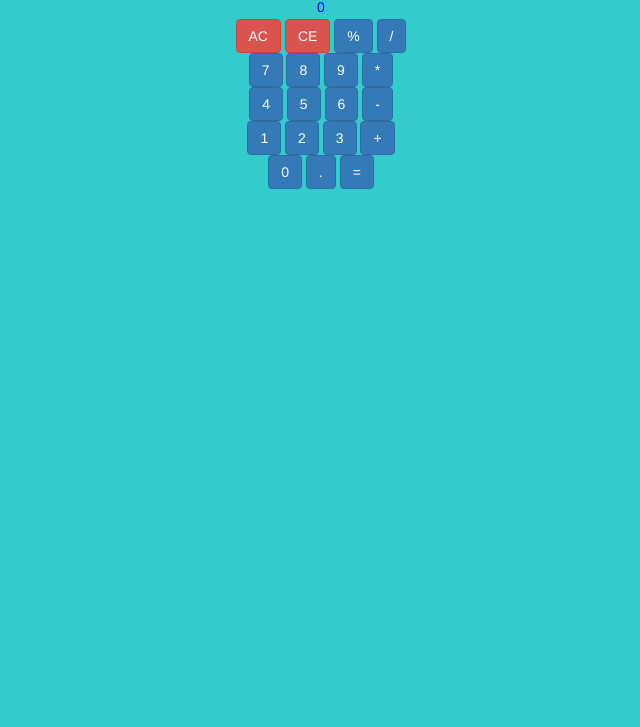
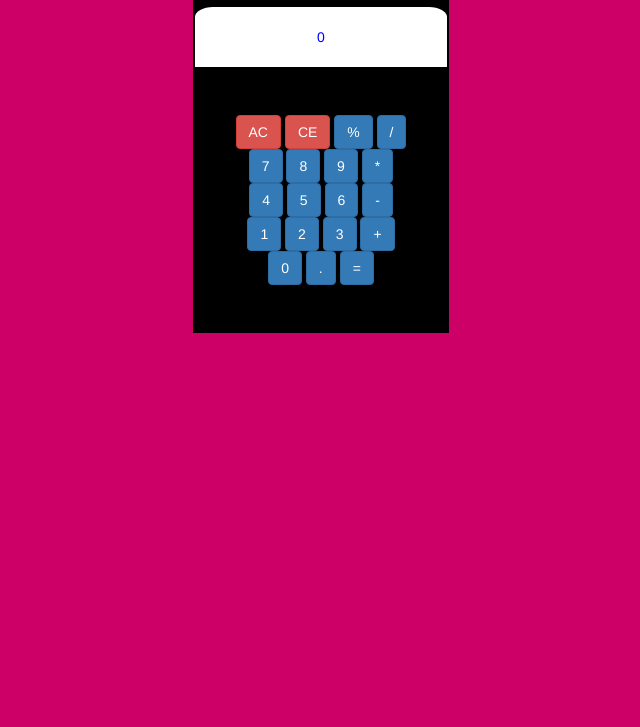
Before and after one commit to shubhshrma/Calculator, a plain HTML site: page index.html in a window 1280 px wide. Shown: the part 73-800 px from the top of the page, without its empty margins (319-959 px from the left). Drawn offline with nearby package versions, Linux system fonts and the light colour scheme.

Commit message:
Updated css

```diff
--- a/css.css
+++ b/css.css
@@ -1,8 +1,28 @@
 body{
-	background-color: #33CCCC;
+	background-color: #CC0066;
 	color:#0000FF;
 }
+#calculator{
+	background-color: black;
+	padding-left: auto;
+	padding-right: auto;
+	display: inline-block;
+    width:20%;
+    height:35%;
+}
+#result{
+	background-color: white;
+	padding: 20px;
+	border-top:10px solid black;
 
+	border-right:2px solid black;
+
+	border-left:2px solid black;
+	border-top-left-radius: 20px;
+	border-top-right-radius: 20px;
+}
 #buttons{
-	padding: 0.2em;
+	padding: 2em;
+	margin-top: 20px;
+	margin-bottom: 20px;
 }
--- a/index.html
+++ b/index.html
@@ -20,10 +20,12 @@
 <body>
 	<div class="text-center">
 	<h1>JavaScript Calculator</h1>
+	<div id="calculator">
 
 	<div id="result">
 		<span id="screen">0</span>
 	</div>
+
 	<div id="buttons">
 		<button class="btn btn-danger" id="ac">AC</button>
 		<button class="btn btn-danger" id="ce">CE</button>
@@ -50,5 +52,6 @@
 		<button class="btn btn-primary" id="=">=</button>
 	</div>
 	</div>
+	</div>
 </body>
 </html>
--- a/script.js
+++ b/script.js
@@ -1,6 +1,4 @@
 $(document).ready(function(){
-
-
 
 	function updateScreen(value){
 		if($("#screen").text()==='0')
```
